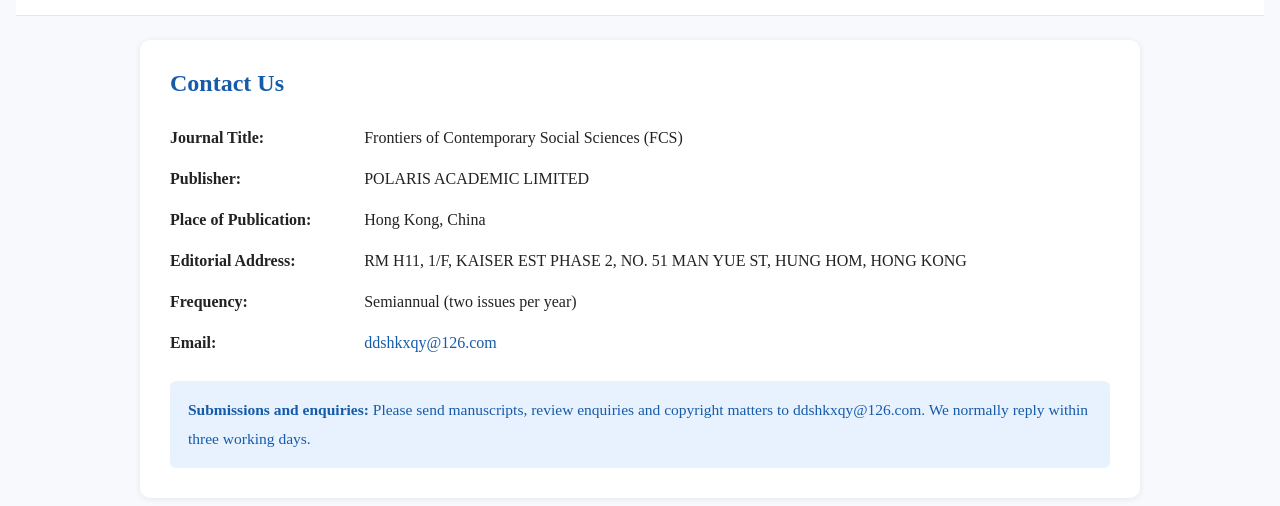
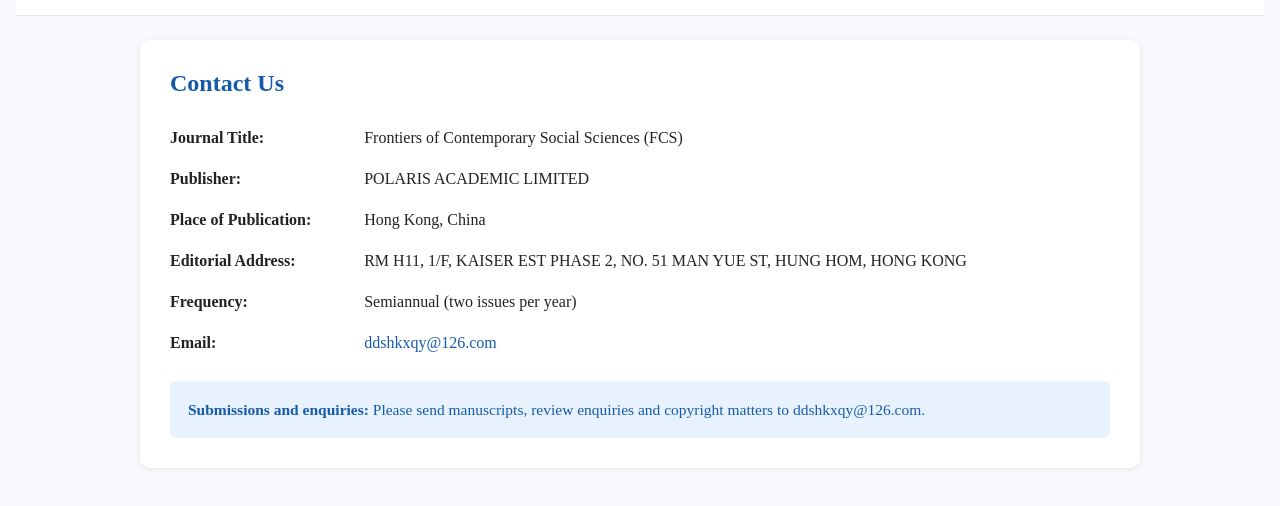
Before and after one commit to Frontiers1922/Frontiers-of-Contemporary-Social-Sciences, a plain HTML site: page contact.html in a window 1280 px wide. Shown: the part 142-648 px from the top of the page. Drawn offline with Linux system fonts and the light colour scheme.

Commit message:
Fix email consultation text in contact.html

```diff
--- a/contact.html
+++ b/contact.html
@@ -194,7 +194,7 @@
     </div>
 
     <div class="mail-box">
-        <span class="zh"><strong>投稿与咨询：</strong>稿件投递、审稿进度、版权协议等事宜，请统一发送至 ddshkxqy@126.com，我们通常在 3 个工作日内回复。</span><span class="en"><strong>Submissions and enquiries:</strong> Please send manuscripts, review enquiries and copyright matters to ddshkxqy@126.com. We normally reply within three working days.</span>
+        <span class="zh"><strong>投稿与咨询：</strong>稿件投递、审稿进度、版权协议等事宜，请统一发送至 ddshkxqy@126.com。</span><span class="en"><strong>Submissions and enquiries:</strong> Please send manuscripts, review enquiries and copyright matters to ddshkxqy@126.com.</span>
     </div>
 </div>
 
```
